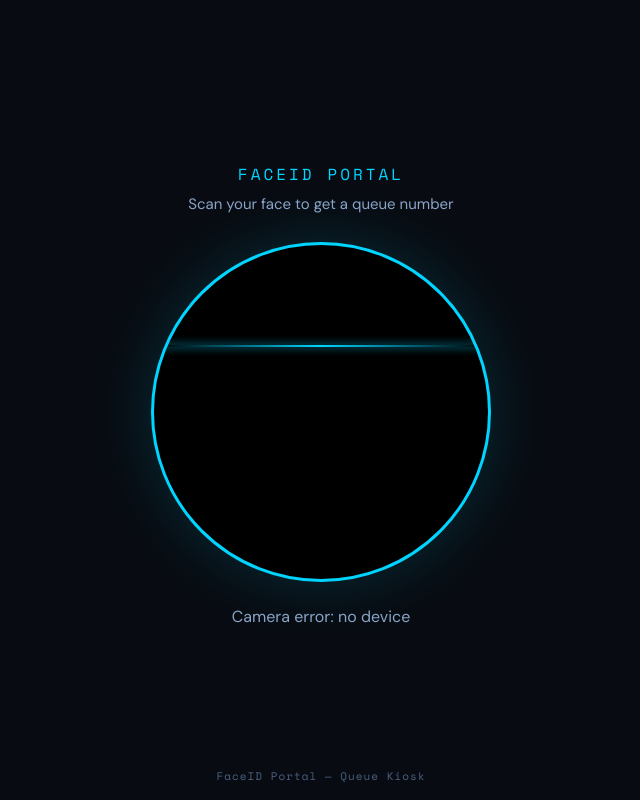
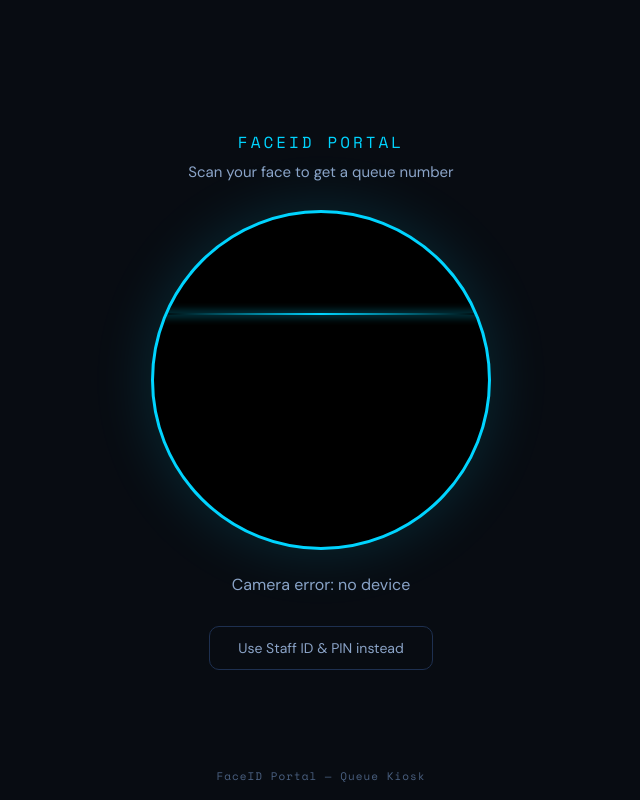
Before and after one commit to jeremiahng11/facerecog, a Django app: page /queue/kiosk/ in a window 1280 px wide. Shown: the whole page, without its empty margins (319-959 px from the left). Run offline with Django 4.2, Linux system fonts and the light colour scheme.

Commit message:
feat: receipt spacing + Staff ID & PIN login on kiosk
Three changes:

## 1. Receipt spacing
Added one blank line between queue number and QR code, and between
QR code and date/time, so they don't run together on the thermal
printout.

## 2. Kiosk PIN login
Alternative login method on the queue kiosk for staff who prefer
typing over face scan:
- New kiosk_pin field on StaffUser (4-6 digit PIN, set in Profile)
- "Use Staff ID & PIN instead" button on the kiosk scan screen
  switches to a PIN entry form
- Staff enters their ID + PIN → ticket generated → Print Ticket
  → same flow as face scan
- "Back to Face Scan" button returns to camera
- PIN cleared on every reset for security

Users must set their PIN in Profile & Face ID page first. Without
a PIN set, the login returns "No kiosk PIN set. Please set one in
your Profile."

## 3. PIN in Profile page
New "Kiosk PIN" field in the Profile form (password input, numeric,
4-6 digits). Saved alongside the profile picture.

Files changed:
- accounts/models.py: kiosk_pin field
- accounts/migrations/0006_staffuser_kiosk_pin.py
- accounts/forms.py: kiosk_pin added to FacePhotoUploadForm
- accounts/queue_views.py: queue_kiosk_pin_login_ajax endpoint
- accounts/urls.py: /queue/kiosk/pin-login/
- accounts/templates/accounts/queue_kiosk.html: PIN screen + receipt spacing
- accounts/templates/accounts/profile.html: PIN input field

```diff
--- a/accounts/forms.py
+++ b/accounts/forms.py
@@ -71,8 +71,7 @@ class StaffUserEditForm(forms.ModelForm):
 
 
 class FacePhotoUploadForm(forms.ModelForm):
-    """Form for users to update their profile picture (face_photo
-    removed — Face ID enrollment is live-camera only)."""
+    """Form for users to update their profile picture and kiosk PIN."""
     class Meta:
         model = StaffUser
-        fields = ['profile_picture']
+        fields = ['profile_picture', 'kiosk_pin']
--- a/accounts/models.py
+++ b/accounts/models.py
@@ -51,6 +51,10 @@ class StaffUser(AbstractBaseUser, PermissionsMixin):
     is_staff = models.BooleanField(default=False)
     date_joined = models.DateTimeField(default=timezone.now)
     last_face_login = models.DateTimeField(null=True, blank=True)
+    kiosk_pin = models.CharField(
+        max_length=6, blank=True,
+        help_text='4-6 digit PIN for kiosk queue login (set in Profile)'
+    )
 
     objects = StaffUserManager()
 
--- a/accounts/queue_views.py
+++ b/accounts/queue_views.py
@@ -302,6 +302,66 @@ def queue_kiosk_view(request):
 
 
 @require_POST
+def queue_kiosk_pin_login_ajax(request):
+    """
+    AJAX: authenticate via Staff ID + PIN on the kiosk.
+    Only works if the user has set a kiosk_pin in their profile.
+    Logs the user in and returns the same data as kiosk_generate.
+    """
+    try:
+        data = json.loads(request.body)
+        staff_id = (data.get('staff_id') or '').strip()
+        pin = (data.get('pin') or '').strip()
+
+        if not staff_id or not pin:
+            return JsonResponse({'success': False, 'message': 'Staff ID and PIN required'})
+
+        try:
+            user = StaffUser.objects.get(staff_id=staff_id, is_active=True)
+        except StaffUser.DoesNotExist:
+            return JsonResponse({'success': False, 'message': 'Invalid Staff ID or PIN'})
+
+        if not user.kiosk_pin:
+            return JsonResponse({'success': False, 'message': 'No kiosk PIN set. Please set one in your Profile.'})
+
+        if user.kiosk_pin != pin:
+            return JsonResponse({'success': False, 'message': 'Invalid Staff ID or PIN'})
+
+        # Log the user in.
+        from django.contrib.auth import login
+        login(request, user, backend='django.contrib.auth.backends.ModelBackend')
+
+        # Generate queue ticket.
+        today = _today()
+        existing = _active_ticket_for_user(user)
+        if existing:
+            ticket = existing
+        else:
+            number = QueueTicket.next_number(today)
+            ticket = QueueTicket.objects.create(user=user, number=number, date=today)
+
+        qr_data = _generate_qr_base64(
+            f'Q{ticket.number:03d}|{user.staff_id}|{today}', box_size=8
+        )
+        return JsonResponse({
+            'success': True,
+            'existing': existing is not None,
+            'ticket_id': ticket.pk,
+            'number': ticket.number,
+            'number_display': f'Q{ticket.number:03d}',
+            'staff_name': user.display_name,
+            'staff_id': user.staff_id,
+            'qr_data': qr_data,
+            'print_token': _sign_ticket_id(ticket.pk),
+            'date': today.strftime('%d %B %Y'),
+            'time': timezone.localtime().strftime('%H:%M:%S'),
+            'message': f'Queue ticket Q{ticket.number:03d}',
+        })
+    except Exception as e:
+        return JsonResponse({'success': False, 'message': str(e)})
+
+
+@require_POST
 def queue_kiosk_generate_ajax(request):
     """
     AJAX: generate a queue ticket for the currently logged-in kiosk user.
--- a/accounts/templates/accounts/queue_kiosk.html
+++ b/accounts/templates/accounts/queue_kiosk.html
@@ -110,6 +110,47 @@
   </div>
 
   <div class="scan-status" id="scanStatus">Initialising camera…</div>
+
+  <button onclick="showScreen('screenPin')" style="
+    margin-top:20px; padding:12px 28px; border-radius:10px; font-size:14px;
+    background:transparent; border:1px solid var(--border); color:var(--text2);
+    cursor:pointer; font-family:var(--sans);
+  ">Use Staff ID &amp; PIN instead</button>
+</div>
+
+<!-- ═══════════════ SCREEN 1b: Staff ID + PIN Login ═══════════════ -->
+<div class="screen" id="screenPin">
+  <div class="kiosk-brand">{{ brand_name|default:"FaceID Portal" }}</div>
+  <div class="kiosk-subtitle">Enter your Staff ID and PIN</div>
+
+  <div style="width:100%;max-width:340px;margin-top:20px">
+    <div style="margin-bottom:14px">
+      <input type="text" id="pinStaffId" placeholder="Staff ID" autocomplete="off" style="
+        width:100%; padding:14px 16px; font-size:16px; border-radius:10px;
+        background:var(--card); border:1px solid var(--border); color:var(--text);
+        font-family:var(--sans); outline:none;
+      ">
+    </div>
+    <div style="margin-bottom:14px">
+      <input type="password" id="pinCode" placeholder="PIN" maxlength="6" inputmode="numeric" autocomplete="off" style="
+        width:100%; padding:14px 16px; font-size:24px; letter-spacing:8px;
+        text-align:center; border-radius:10px;
+        background:var(--card); border:1px solid var(--border); color:var(--text);
+        font-family:var(--mono); outline:none;
+      ">
+    </div>
+    <button onclick="pinLogin()" id="pinLoginBtn" style="
+      width:100%; padding:14px; font-size:16px; font-weight:600;
+      border-radius:10px; background:var(--accent); color:#000;
+      border:none; cursor:pointer; font-family:var(--sans);
+    ">Get Queue Number</button>
+    <div id="pinError" style="margin-top:12px;font-size:14px;color:var(--danger);text-align:center;display:none"></div>
+    <button onclick="showScreen('screenScan'); resetIdleTimer();" style="
+      margin-top:16px; width:100%; padding:10px; font-size:13px;
+      background:transparent; border:1px solid var(--border); color:var(--text2);
+      border-radius:8px; cursor:pointer; font-family:var(--sans);
+    ">Back to Face Scan</button>
+  </div>
 </div>
 
 <!-- ═══════════════ SCREEN 2: Ticket ═══════════════ -->
@@ -196,6 +237,11 @@ async function resetKiosk() {
   scanStatus.className = 'scan-status';
   scanStatus.textContent = 'Scanning…';
   document.getElementById('countdown').textContent = '';
+  document.getElementById('pinStaffId').value = '';
+  document.getElementById('pinCode').value = '';
+  document.getElementById('pinError').style.display = 'none';
+  document.getElementById('printBtn').style.display = '';
+  document.getElementById('printStatus').style.display = 'none';
   showScreen('screenScan');
 
   // Restart scanning.
@@ -322,6 +368,7 @@ function printTicket() {
   text(num); LF();
   push(0x1D, 0x21, 0x00);     // normal size
   push(0x1B, 0x45, 0x00);     // bold OFF
+  LF();
 
   // ── QR Code (native ESC/POS)
   push(0x1D, 0x28, 0x6B, 0x04, 0x00, 0x31, 0x41, 0x32, 0x00); // model 2
@@ -333,8 +380,9 @@ function printTicket() {
   push(0x1D, 0x28, 0x6B, storeLen & 0xFF, (storeLen >> 8) & 0xFF, 0x31, 0x50, 0x30);
   push(...qrBytes);
   push(0x1D, 0x28, 0x6B, 0x03, 0x00, 0x31, 0x51, 0x30);       // print QR
+  LF();
 
-  // ── Date & time + footer (no extra blank lines)
+  // ── Date & time + footer
   text(date + ' ' + time); LF();
   text('--------------------------------'); LF();
 
@@ -374,6 +422,56 @@ function startPostPrintCountdown() {
   }, 1000);
 }
 
+// ── Staff ID + PIN login ──────────────────────────────────────────
+async function pinLogin() {
+  const staffId = document.getElementById('pinStaffId').value.trim();
+  const pin = document.getElementById('pinCode').value.trim();
+  const errEl = document.getElementById('pinError');
+  const btn = document.getElementById('pinLoginBtn');
+
+  errEl.style.display = 'none';
+  if (!staffId || !pin) {
+    errEl.textContent = 'Please enter both Staff ID and PIN';
+    errEl.style.display = '';
+    return;
+  }
+
+  btn.disabled = true;
+  btn.textContent = 'Verifying…';
+
+  try {
+    const resp = await fetch('{% url "queue_kiosk_pin_login" %}', {
+      method: 'POST',
+      headers: { 'Content-Type': 'application/json', 'X-CSRFToken': getCSRF() },
+      body: JSON.stringify({ staff_id: staffId, pin: pin }),
+    });
+    const data = await resp.json();
+    if (data.success) {
+      // Show ticket screen (same as face scan success).
+      currentPrintToken = data.print_token || '';
+      currentStaffId = data.staff_id || '';
+      document.getElementById('ticketNum').textContent = data.number_display;
+      document.getElementById('ticketName').textContent = data.staff_name;
+      document.getElementById('ticketQR').src = data.qr_data;
+      document.getElementById('ticketDate').textContent = data.date;
+      document.getElementById('ticketTime').textContent = data.time;
+      showScreen('screenTicket');
+      resetIdleTimer();
+    } else {
+      errEl.textContent = data.message;
+      errEl.style.display = '';
+    }
+  } catch (e) {
+    errEl.textContent = 'Network error. Try again.';
+    errEl.style.display = '';
+  }
+
+  btn.disabled = false;
+  btn.textContent = 'Get Queue Number';
+  // Clear PIN field for security.
+  document.getElementById('pinCode').value = '';
+}
+
 function printAndCountdown() {
   printTicket();
   // Hide print button, show status, start countdown.
--- a/accounts/urls.py
+++ b/accounts/urls.py
@@ -37,6 +37,7 @@ urlpatterns = [
     # Queue System
     path('queue/kiosk/', queue_views.queue_kiosk_view, name='queue_kiosk'),
     path('queue/kiosk/generate/', queue_views.queue_kiosk_generate_ajax, name='queue_kiosk_generate'),
+    path('queue/kiosk/pin-login/', queue_views.queue_kiosk_pin_login_ajax, name='queue_kiosk_pin_login'),
     path('queue/', queue_views.queue_dashboard_view, name='queue_dashboard'),
     path('queue/my-ticket/', queue_views.queue_my_ticket_view, name='queue_my_ticket'),
     path('queue/print/<int:ticket_id>/', queue_views.queue_print_view, name='queue_print'),
```
Also changed, not shown: accounts/templates/accounts/profile.html (+9 -2 lines), accounts/migrations/0006_staffuser_kiosk_pin.py (added).
